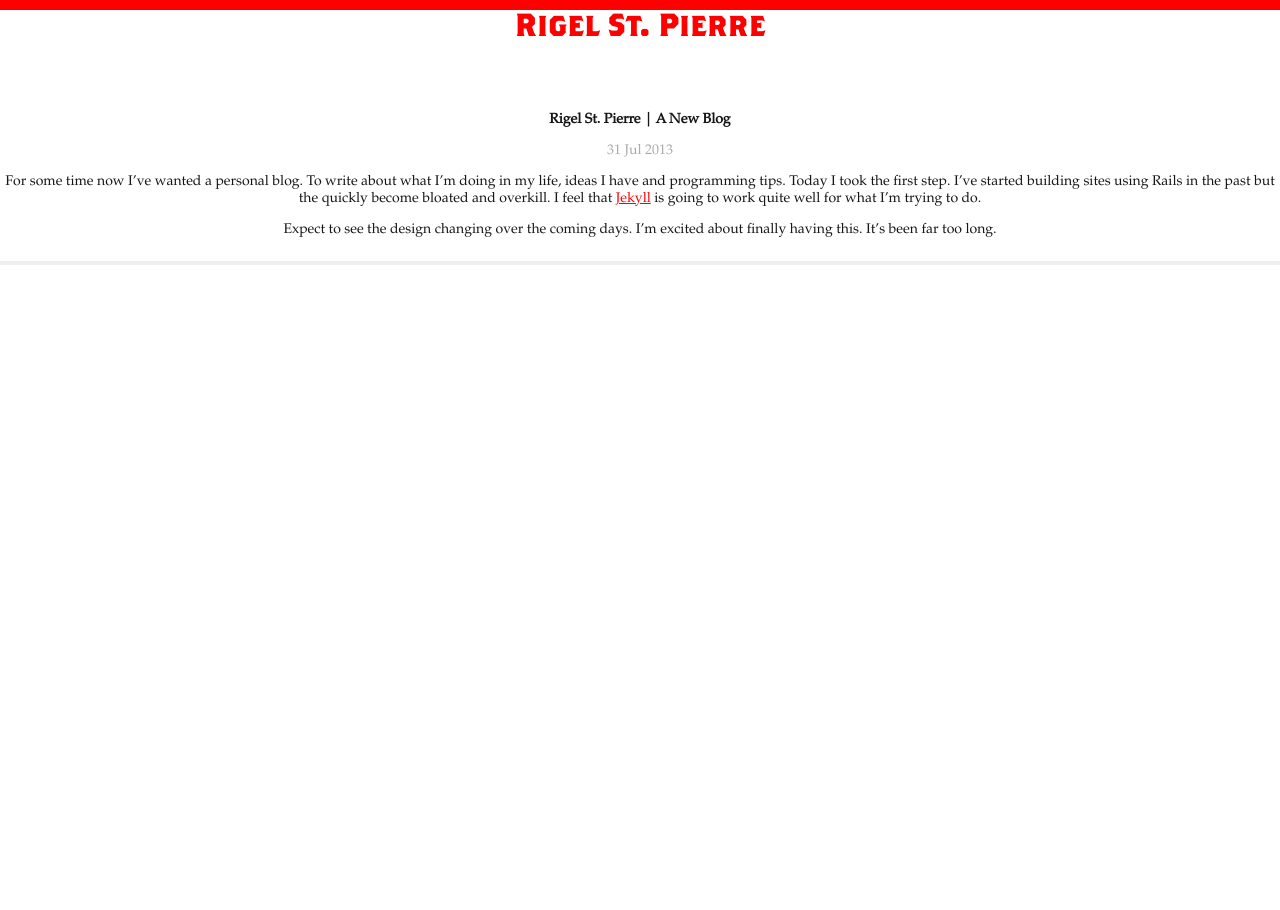
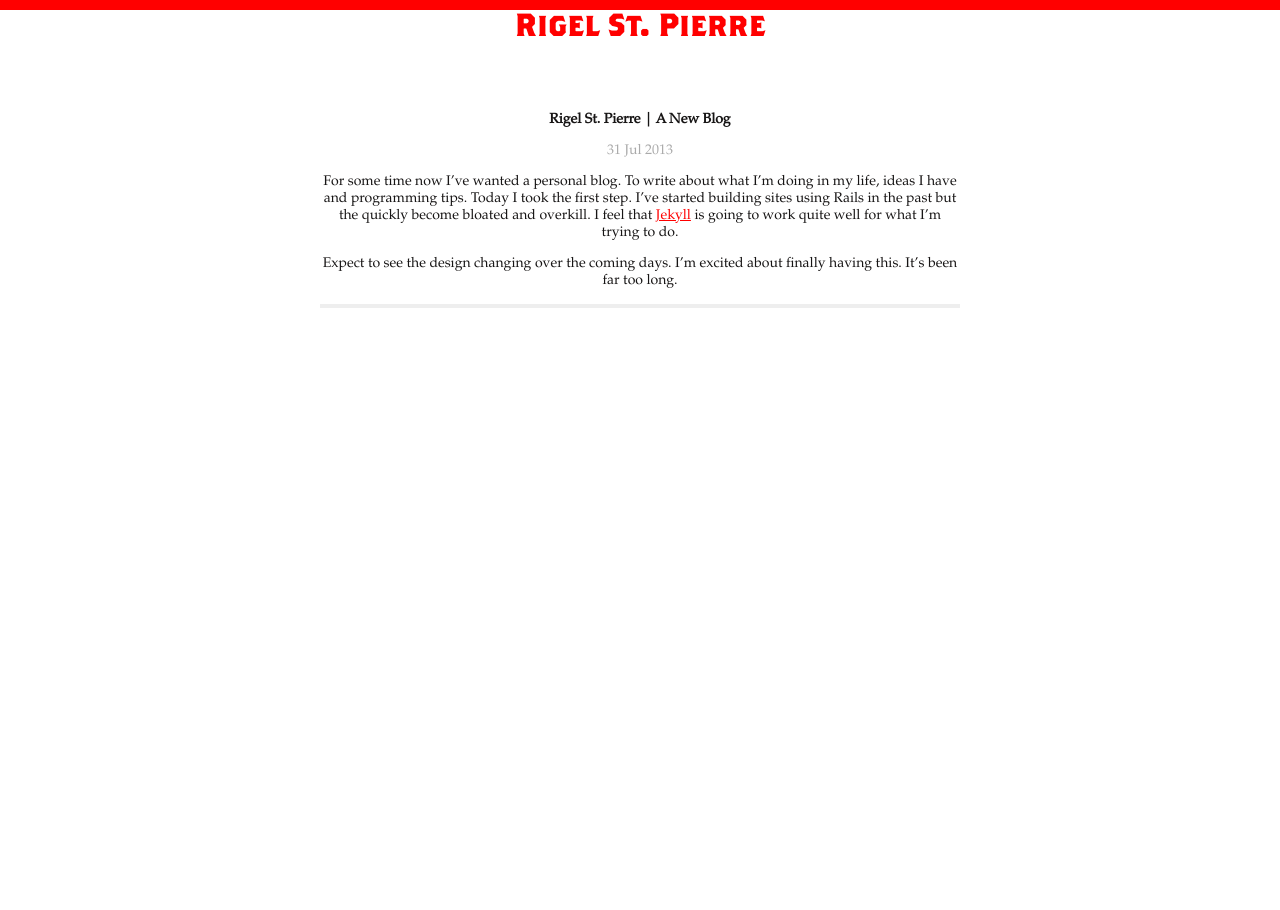
Before and after one commit to rigelstpierre/rigel, a Jekyll site: the page built from _posts/2013-07-31-a-new-blog.markdown, in a window 1280 px wide. Built offline with Jekyll 4.4.1, drawn with Linux system fonts in a browser that asks for light colours; Markdown is read by kramdown in place of the engine named in the settings.

Commit message:
style changes

```diff
--- a/css/main.css
+++ b/css/main.css
@@ -120,6 +120,8 @@ footer {
   border-top: 4px solid #eee;
   margin-top: 2em;
   overflow: hidden;
+  width: 640px;
+  margin: 0 auto;
 }
 
 /*****************************************************************************/
@@ -129,6 +131,11 @@ footer {
 /*****************************************************************************/
 
 /* standard */
+.post {
+  width: 640px;
+  margin: 0 auto;
+}
+
 .post pre {
   border: 1px solid #ddd;
   background-color: #eef;
```
